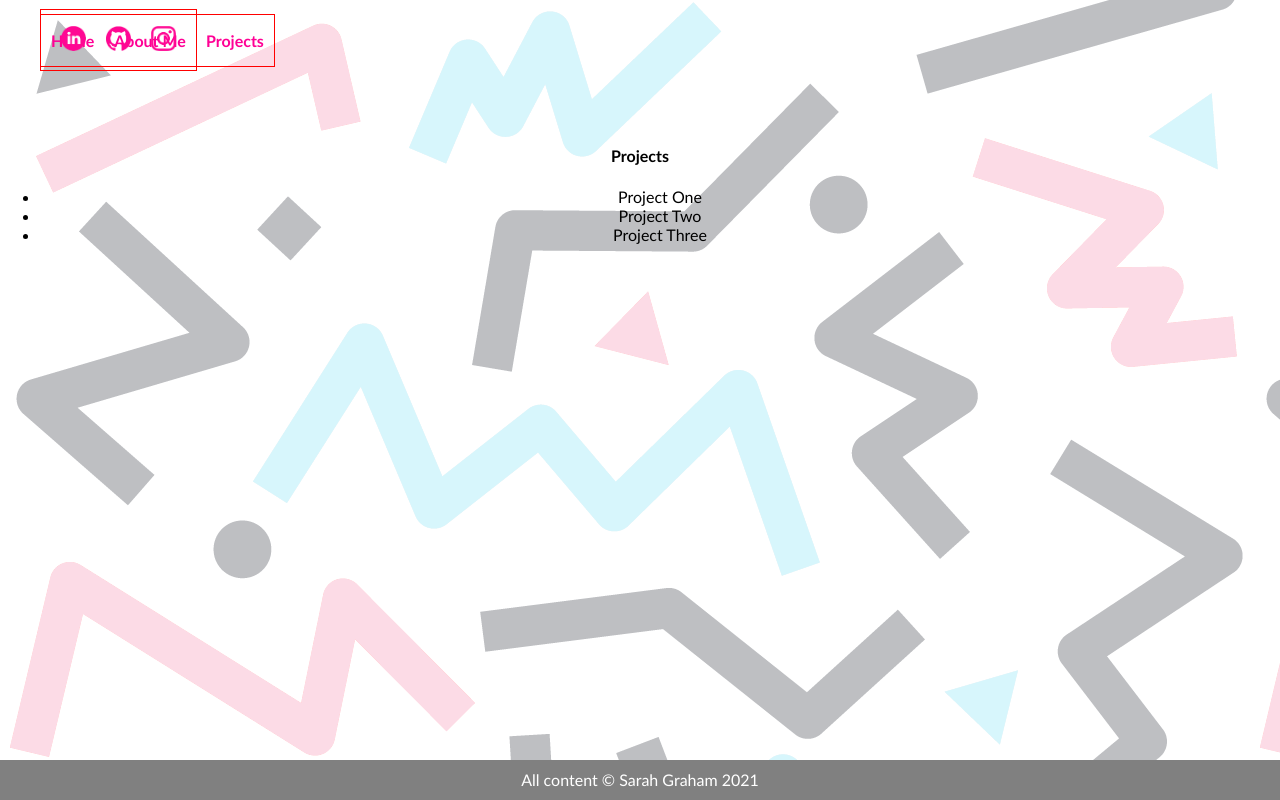
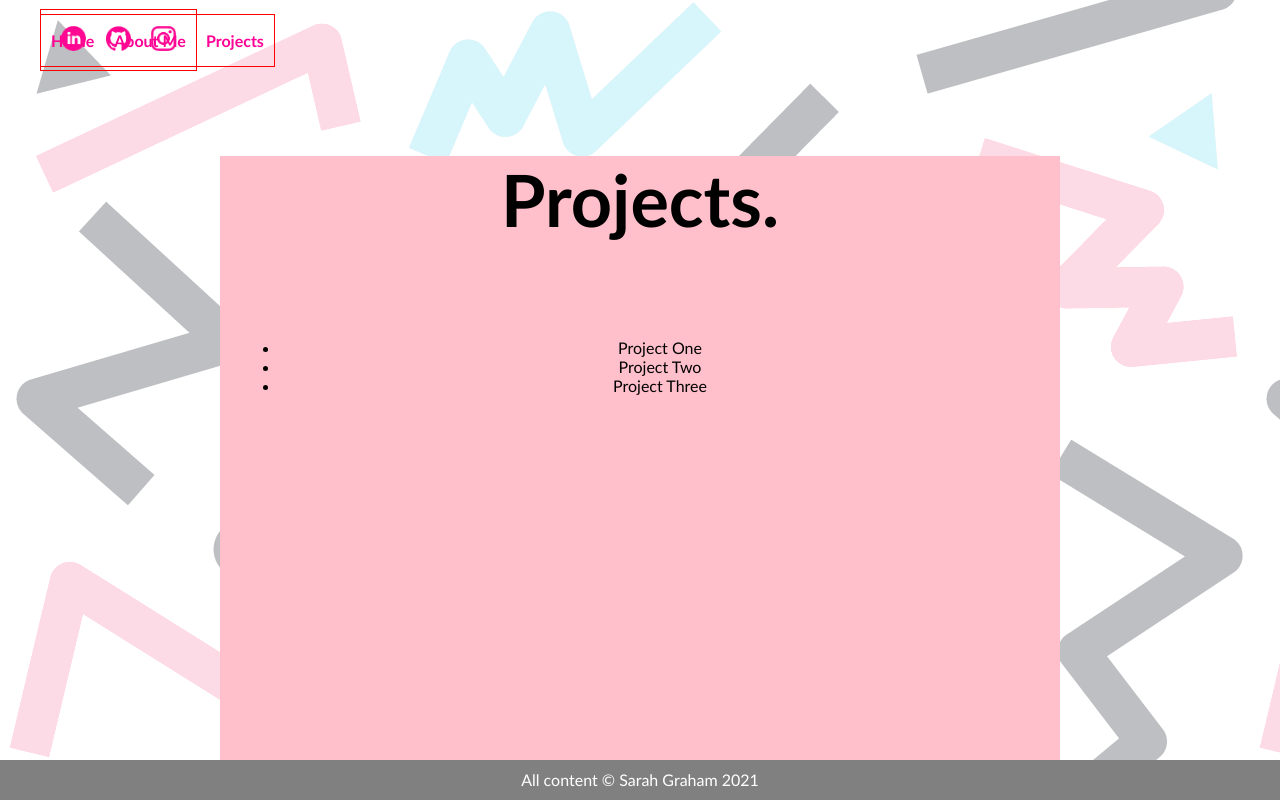
Before and after one commit to sarahgraham1982/my_portfolio, a React (Create React App) app: page /projects in a window 1280 px wide. Built offline with nearby package versions, Linux system fonts and the light colour scheme.

Commit message:
added projets css

```diff
--- a/src/components/Projects.css
+++ b/src/components/Projects.css
@@ -1,4 +1,14 @@
 .Projects {
     padding-top: 65px;
+    background-color: pink;
+    text-align: center;
+    width: 800px;
+    height: 600px;
+    margin: 0 auto;
+    padding: 0px 20px 10px 20px;
 
 }
+
+.Projects h4 {
+    font-size: 72px;
+}
--- a/src/components/Projects.js
+++ b/src/components/Projects.js
@@ -5,7 +5,7 @@ import '../components/Projects.css';
 const Projects = () => {
   return (
   <div className="Projects">
-      <h4>Projects</h4>
+      <h4>Projects.</h4>
       <ul>
         <li>Project One</li>
         <li>Project Two</li>
```
